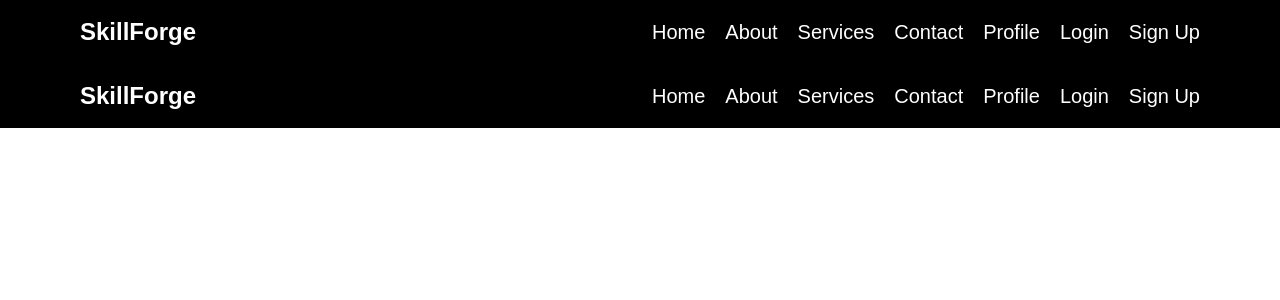
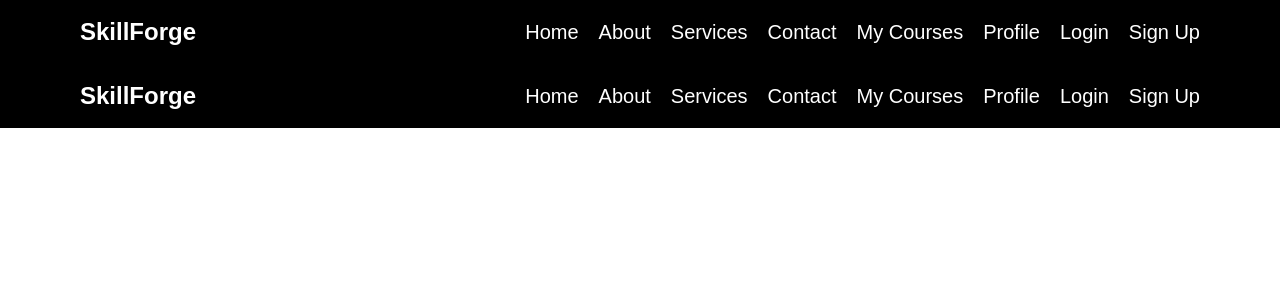
Before and after one commit to gauravkumar2005/SkillForge, a Next.js app: page /navbar in a window 1280 px wide. Shown: the top 300 px of the page. Built offline with nearby package versions, Linux system fonts and the light colour scheme.

Commit message:
add my courses link in navbar

```diff
--- a/src/app/navbar/page.jsx
+++ b/src/app/navbar/page.jsx
@@ -12,6 +12,7 @@ export default function Navbar() {
           <Link href="/about" className="text-xl hover:text-gray-600">About</Link>
           <Link href="/services" className="text-xl hover:text-gray-600">Services</Link>
           <Link href="/contact" className="text-xl hover:text-gray-600">Contact</Link>
+          <Link href="/courses" className="text-xl hover:text-gray-600">My Courses</Link>
           <Link href="/profile" className="text-xl hover:text-gray-600">Profile</Link>
           <Link href="/login" className="text-xl hover:text-gray-600">Login</Link>
           <Link href="/signup" className="text-xl hover:text-gray-600">Sign Up</Link>
```
